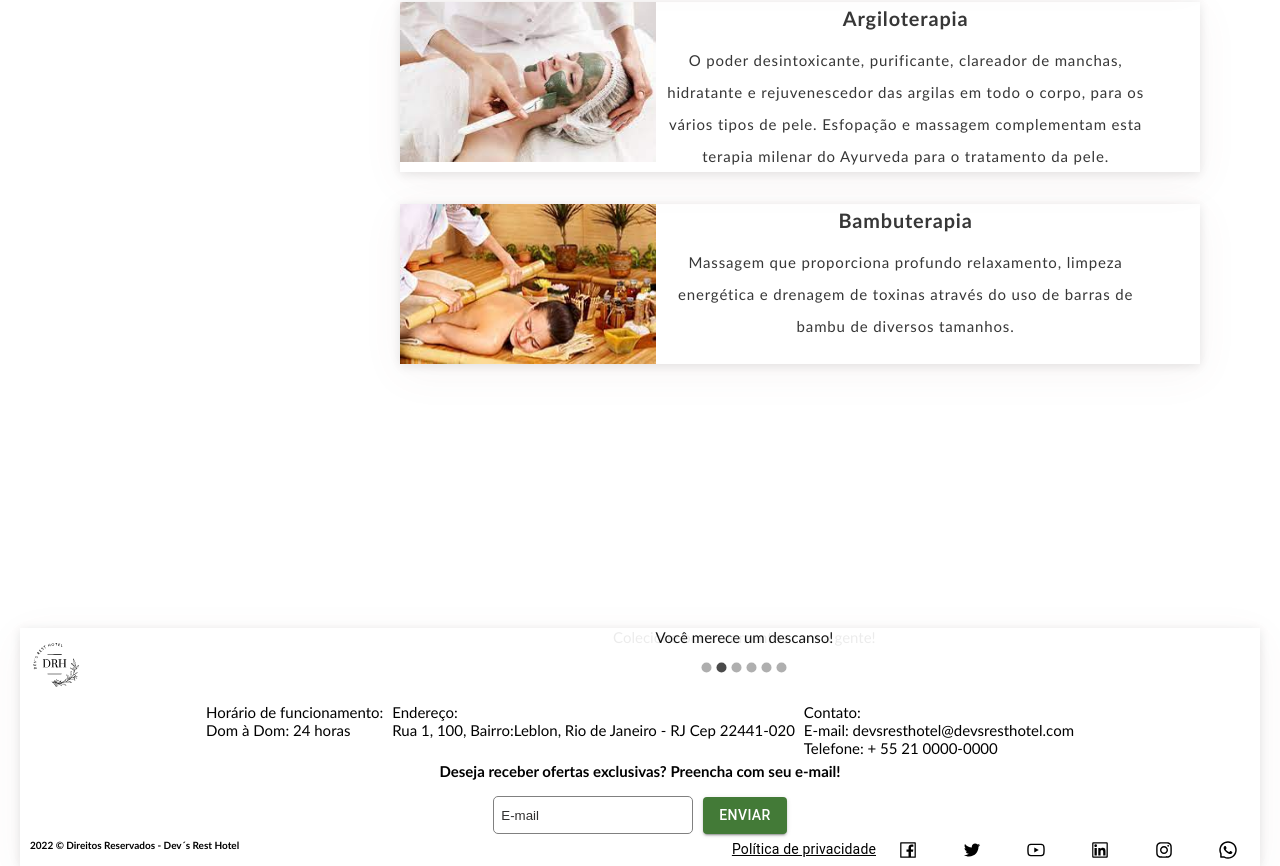
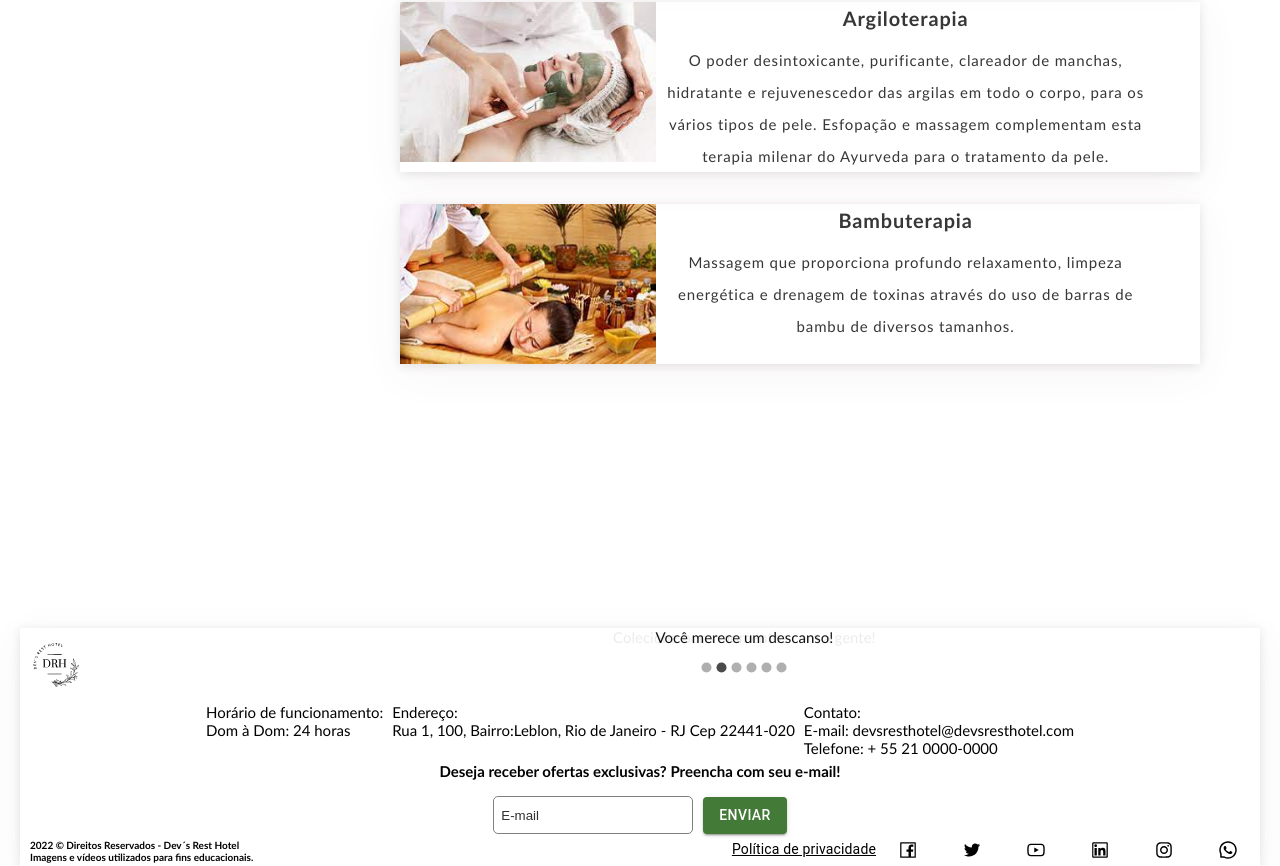
Before and after one commit to enricomartins018/mod5_devs_rest_hotel, a React (Vite) app: page / in a window 1280 px wide. Shown: the part 2056-2922 px from the top of the page. Built offline with nearby package versions, Linux system fonts and the light colour scheme.

Commit message:
update de informacao do footer par fins de educacao

```diff
--- a/src/components/Footer/Footer.jsx
+++ b/src/components/Footer/Footer.jsx
@@ -44,6 +44,8 @@ export const Footer = () => {
       <div className={S.redes}>
         <p className={S.direitos}>
           <b>2022 © Direitos Reservados - Dev´s Rest Hotel</b>
+          <br></br>
+          <b>Imagens e vídeos utilizados para fins educacionais.</b>
         </p>
         <nav className={S.nav}>
           <Link
@@ -63,7 +65,7 @@ export const Footer = () => {
             <AiOutlineYoutube size={20} className={S.icons} />
           </Button>
           <Button href="#text-buttons">
-          <AiOutlineLinkedin size={20} className={S.icons} />
+            <AiOutlineLinkedin size={20} className={S.icons} />
           </Button>
           <Button href="#text-buttons">
             <AiOutlineInstagram size={20} className={S.icons} />
@@ -71,7 +73,7 @@ export const Footer = () => {
           <Button href="#text-buttons">
             <AiOutlineWhatsApp size={20} className={S.icons} />
           </Button>
-         </nav>
+        </nav>
       </div>
     </div>
   );
```
Also changed, not shown: 1 other file (tests, documents, lock files or other folders).
